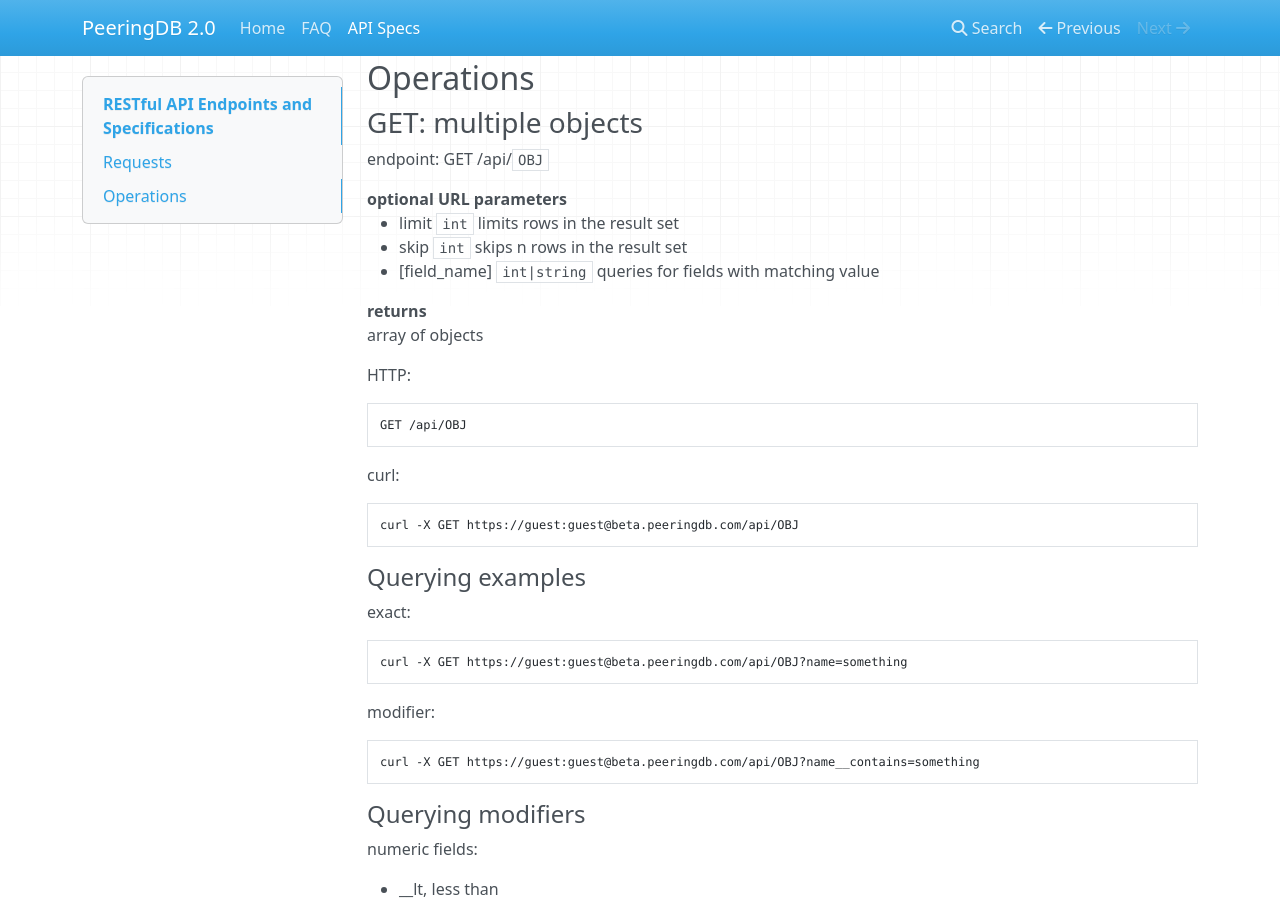
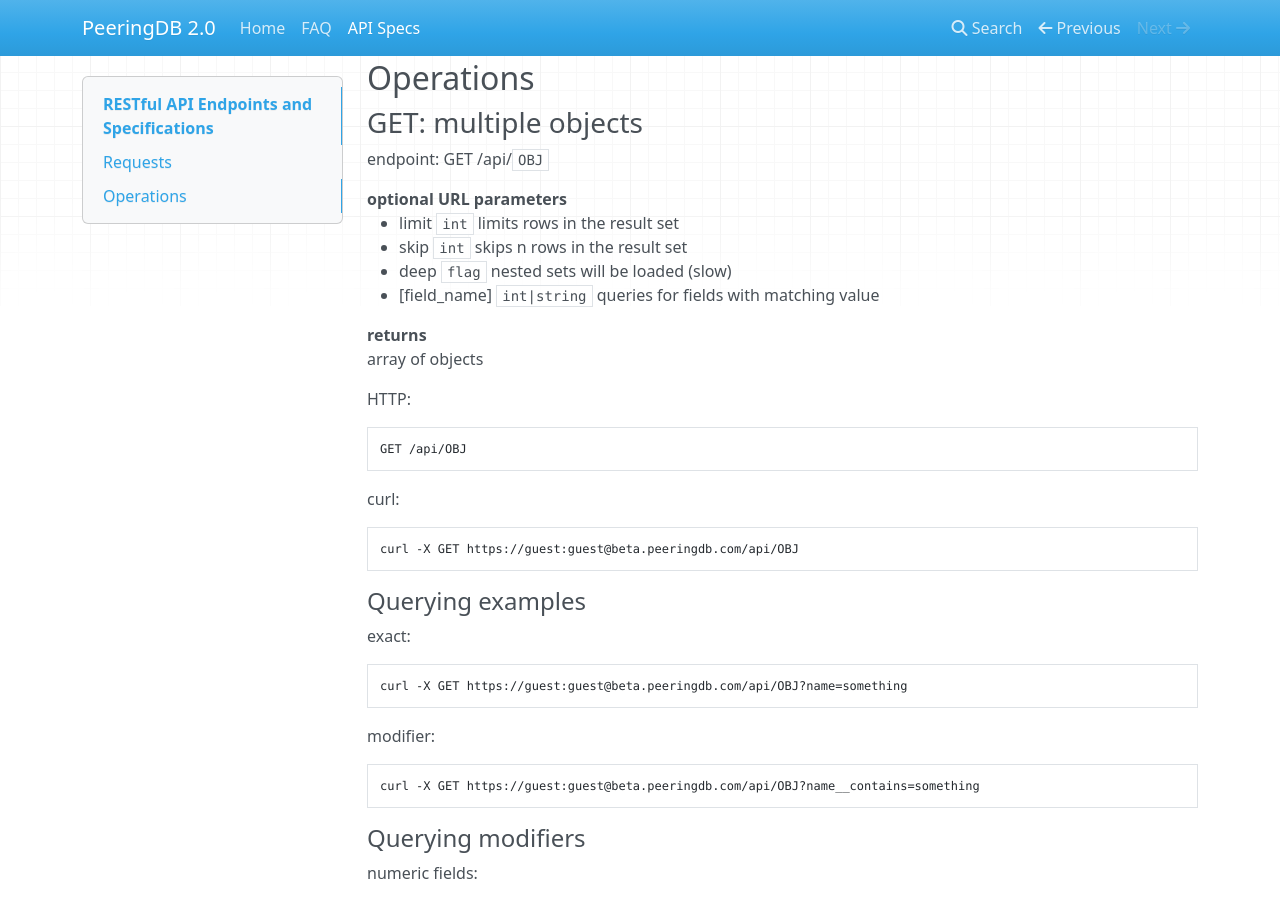
Before and after one commit to peeringdb/docs, an MkDocs documentation site: the page built from docs/api_specs.md, in a window 1280 px wide and 900 px high, scrolled down 1250 px. Built offline with MkDocs 1.6.1, drawn with Linux system fonts in a browser that asks for light colours; nearby versions of some CDN libraries; old or Windows-style settings are respelled for this version of MkDocs.

Commit message:
api_specs: document GET deep param

```diff
--- a/docs/api_specs.md
+++ b/docs/api_specs.md
@@ -63,6 +63,7 @@
 
     - limit `int` limits rows in the result set
     - skip `int` skips n rows in the result set
+    - deep `flag` nested sets will be loaded (slow)
     - [field_name] `int|string` queries for fields with matching value
 
 returns
```
